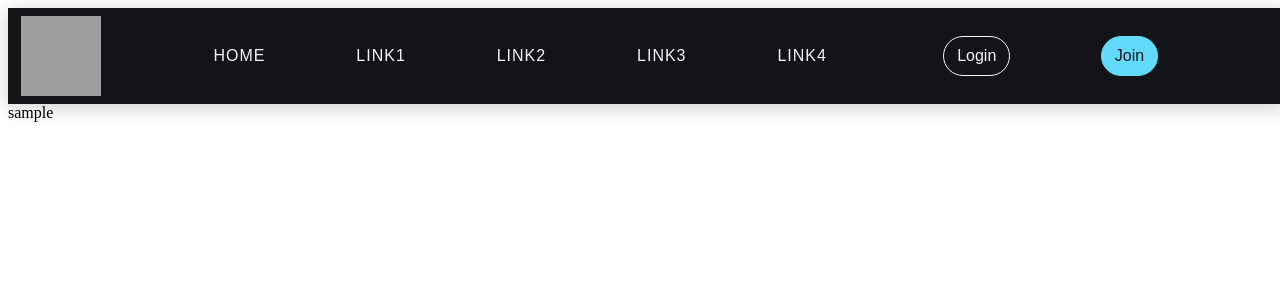
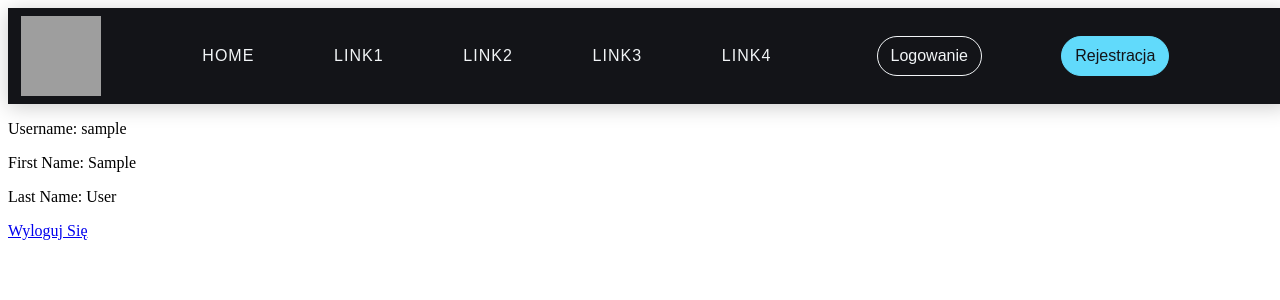
Before and after one commit to DamianFilimowski/Tournament, a Django app: page /accounts/profile/ in a window 1280 px wide. Shown: the top 300 px of the page. Run offline with Django 4.2, Linux system fonts and the light colour scheme; the visitor is signed in with stand-in values (Sample User, id 1); grey boxes are pictures that could not be loaded.

Commit message:
login and logout

```diff
--- /dev/null
+++ b/accounts/static/js/navbar.js
@@ -0,0 +1,10 @@
+const loginButton = document.querySelector(".login-button");
+const joinButton = document.querySelector(".join-button");
+
+loginButton.addEventListener("click", function() {
+            window.location.href = "/accounts/login";
+        });
+
+joinButton.addEventListener("click", function() {
+            window.location.href = "/accounts/register";
+        });
--- a/accounts/templates/accounts/profile.html
+++ b/accounts/templates/accounts/profile.html
@@ -1,6 +1,9 @@
 {% extends 'base.html' %}
 {% block content %}
-    {{ user.username }}
+    <p>Username: {{ user.username }}</p>
+    <p>First Name: {{ user.first_name }}</p>
+    <p>Last Name: {{ user.last_name }}</p>
+    <a href="{% url "accounts:logout" %}">Wyloguj Się</a>
 
 
 
--- a/accounts/urls.py
+++ b/accounts/urls.py
@@ -5,5 +5,7 @@ app_name = 'accounts'
 
 urlpatterns = [
     path('profile/', ProfileView.as_view(), name='profile'),
-    path('register/', RegisterView.as_view(), name='register')
+    path('register/', RegisterView.as_view(), name='register'),
+    path('login/', LoginView.as_view(), name='login'),
+    path('logout/', LogoutView.as_view(), name='logout')
 ]
--- a/accounts/views.py
+++ b/accounts/views.py
@@ -1,4 +1,5 @@
-from django.contrib.auth import login
+from django.contrib.auth import login, authenticate, logout
+from django.contrib.auth.mixins import LoginRequiredMixin
 from django.shortcuts import render, redirect
 from django.views import View
 
@@ -8,7 +9,7 @@ from accounts.forms import AddUserModelForm
 # Create your views here.
 
 
-class ProfileView(View):
+class ProfileView(LoginRequiredMixin, View):
     def get(self, request):
         return render(request, 'accounts/profile.html')
 
@@ -27,3 +28,25 @@ class RegisterView(View):
             login(request, user)
             return redirect('accounts:profile')
         return render(request, 'accounts/register.html', {'form':form})
+
+
+class LoginView(View):
+    def get(self, request):
+        return render(request, 'accounts/login.html')
+
+    def post(self, request):
+        username = request.POST.get('username')
+        password = request.POST.get('password')
+        user = authenticate(request, username=username, password=password)
+        if user is not None:
+            login(request, user)
+            redirect_url = request.GET.get('next', 'accounts:profile')
+            return redirect(redirect_url)
+        return render(request, 'accounts/login.html')
+
+
+class LogoutView(View):
+
+    def get(self, request):
+        logout(request)
+        return redirect('accounts:login')
--- a/templates/base.html
+++ b/templates/base.html
@@ -6,6 +6,7 @@
     <meta name="viewport" content="width=device-width, initial-scale=1.0">
     <meta http-equiv="X-UA-Compatible" content="ie=edge">
     <link rel="stylesheet" href="{% static 'css/nav.css' %}"/>
+    <script src="{% static 'js/navbar.js' %}" async defer></script>
     <title>Responsive Animated Navbar</title>
 </head>
 <body>
@@ -19,8 +20,8 @@
             <li><a href="#">Link2</a></li>
             <li><a href="#">Link3</a></li>
             <li><a href="#">Link4</a></li>
-            <li><button class="login-button" href="#">Login</button></li>
-            <li><button class="join-button" href="#">Join</button></li>
+            <li><button class="login-button">Logowanie</button></li>
+            <li><button class="join-button" href="#">Rejestracja</button></li>
         </ul>
     </nav>
     {% block content %}
```
Also changed, not shown: accounts/templates/accounts/login.html (added, +10 -0 lines).
